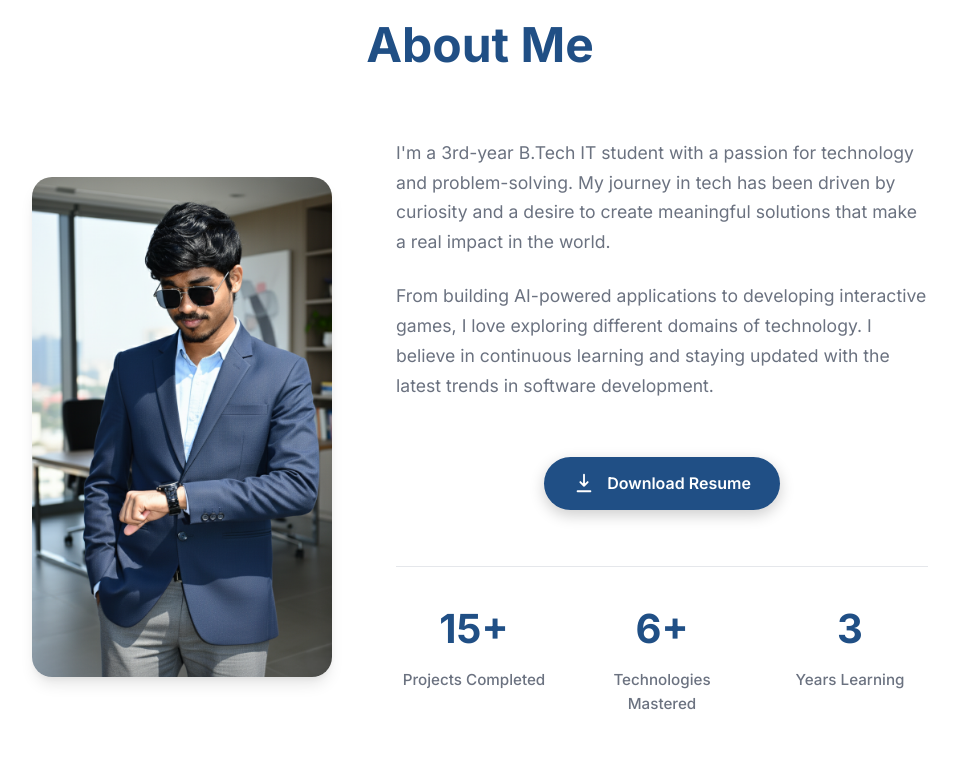
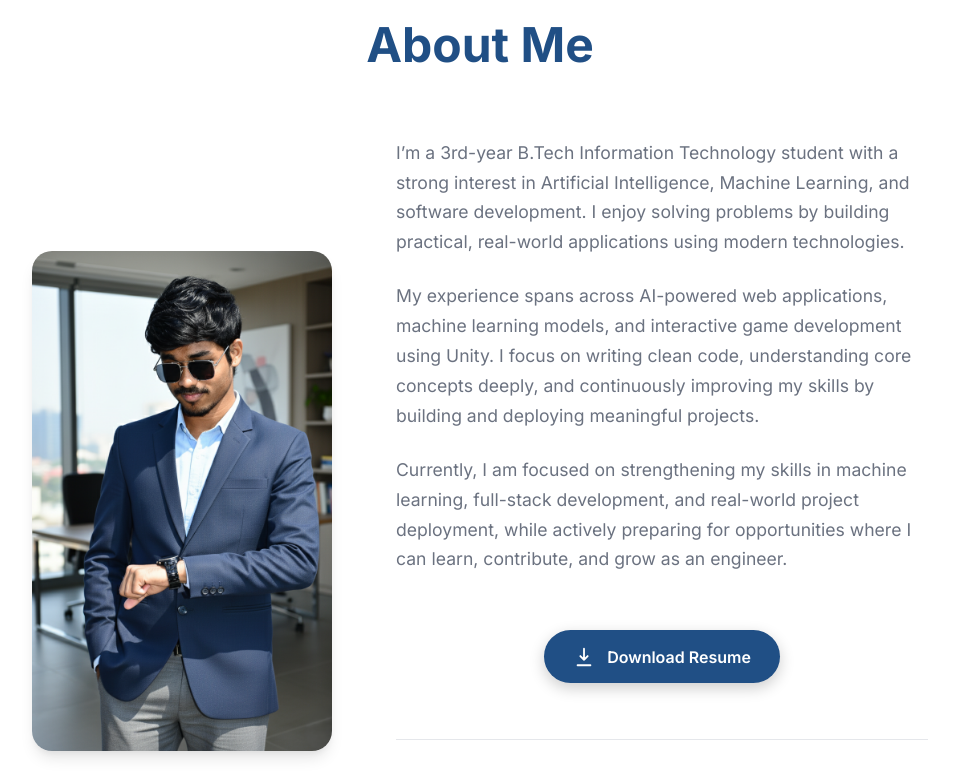
Before and after one commit to Dhruv-Tikhande/My_Portfolio, a React (Vite) app: page / in a window 1280 px wide. Shown: the part 880-1664 px from the top of the page, without its empty margins (320-1277 px from the left). Built offline with nearby package versions, Linux system fonts and the light colour scheme.

Commit message:
Simple Text Updates

```diff
--- a/src/components/About/About.tsx
+++ b/src/components/About/About.tsx
@@ -79,16 +79,25 @@ const About: React.FC = () => {
 
             <div className="about__text">
               <p className="about__description">
-                I'm a 3rd-year B.Tech IT student with a passion for technology and problem-solving.
-                My journey in tech has been driven by curiosity and a desire to create meaningful solutions
-                that make a real impact in the world.
+                I’m a 3rd-year B.Tech Information Technology student with a strong interest in
+                Artificial Intelligence, Machine Learning, and software development. I enjoy
+                solving problems by building practical, real-world applications using modern
+                technologies.
               </p>
 
               <p className="about__description">
-                From building AI-powered applications to developing interactive games, I love exploring
-                different domains of technology. I believe in continuous learning and staying updated
-                with the latest trends in software development.
+                My experience spans across AI-powered web applications, machine learning models,
+                and interactive game development using Unity. I focus on writing clean code,
+                understanding core concepts deeply, and continuously improving my skills by
+                building and deploying meaningful projects.
               </p>
+
+              <p className="about__description">
+                Currently, I am focused on strengthening my skills in machine learning,
+                full-stack development, and real-world project deployment, while actively
+                preparing for opportunities where I can learn, contribute, and grow as an engineer.
+              </p>
+
               <div className="about__resume">
                 <a href="/Resume.pdf" download className="about-resume-btn">
                   <svg viewBox="0 0 24 24" className="about-resume-icon">
@@ -110,11 +119,11 @@ const About: React.FC = () => {
                 </div>
                 <div className="stat">
                   <span className="stat__number">6+</span>
-                  <span className="stat__label">Technologies Mastered</span>
+                  <span className="stat__label">Core Technologies</span>
                 </div>
                 <div className="stat">
-                  <span className="stat__number">3</span>
-                  <span className="stat__label">Years Learning</span>
+                  <span className="stat__number">3+</span>
+                  <span className="stat__label">Years of Learning</span>
                 </div>
               </div>
             </div>
--- a/src/components/Hero/Hero.tsx
+++ b/src/components/Hero/Hero.tsx
@@ -8,10 +8,10 @@ const Hero: React.FC = () => {
   const [isDeleting, setIsDeleting] = useState(false);
 
   const texts = [
-    'Engineering student passionate about coding',
-    'AI & ML enthusiast building the future',
-    'Web developer creating digital experiences',
-    'Always learning, building, and innovating'
+    'Aspiring AI & Machine Learning Engineer',
+    'Building intelligent, data-driven solutions',
+    'React developer crafting modern web apps',
+    'Learning, building, and shipping real projects'
   ];
 
   useEffect(() => {
```
